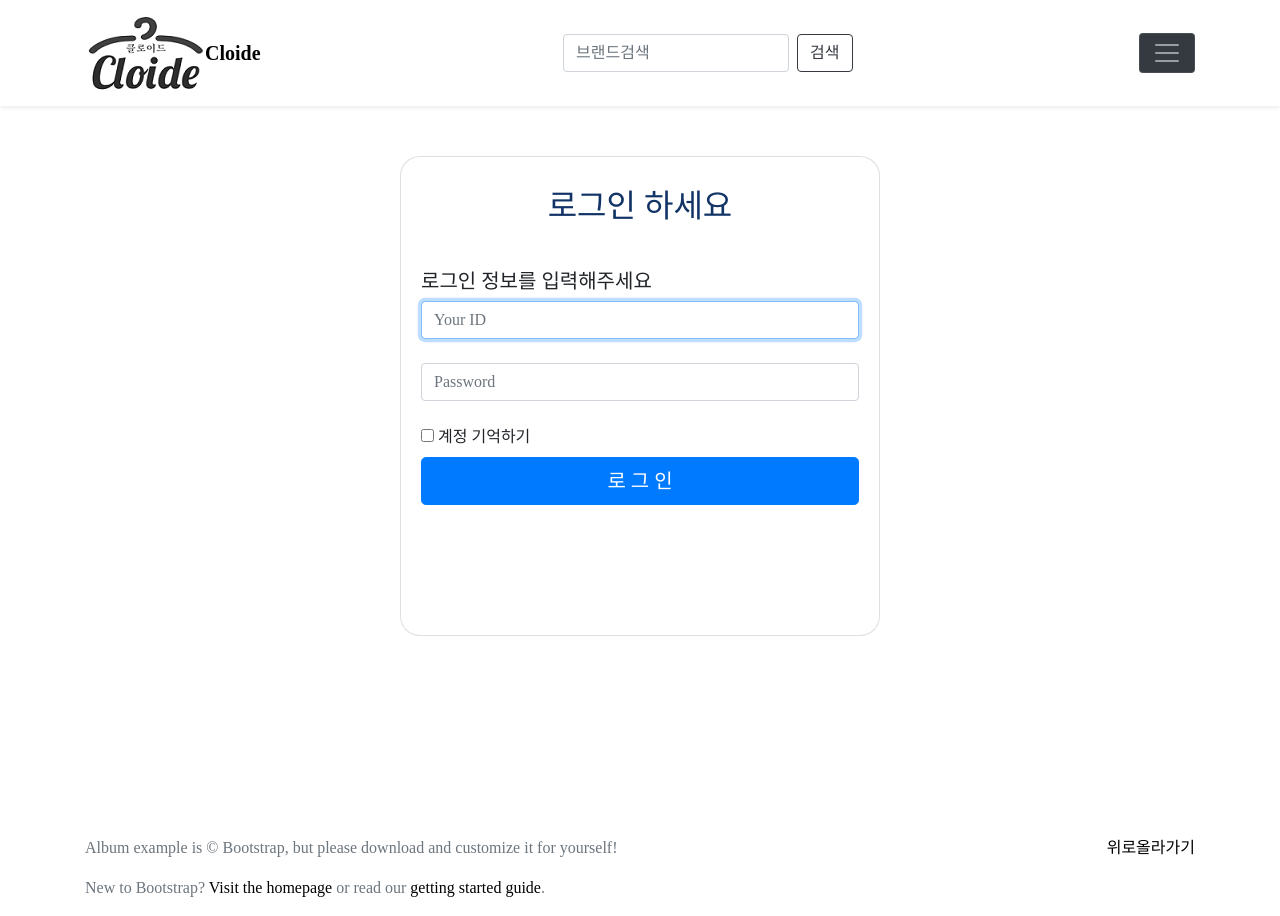
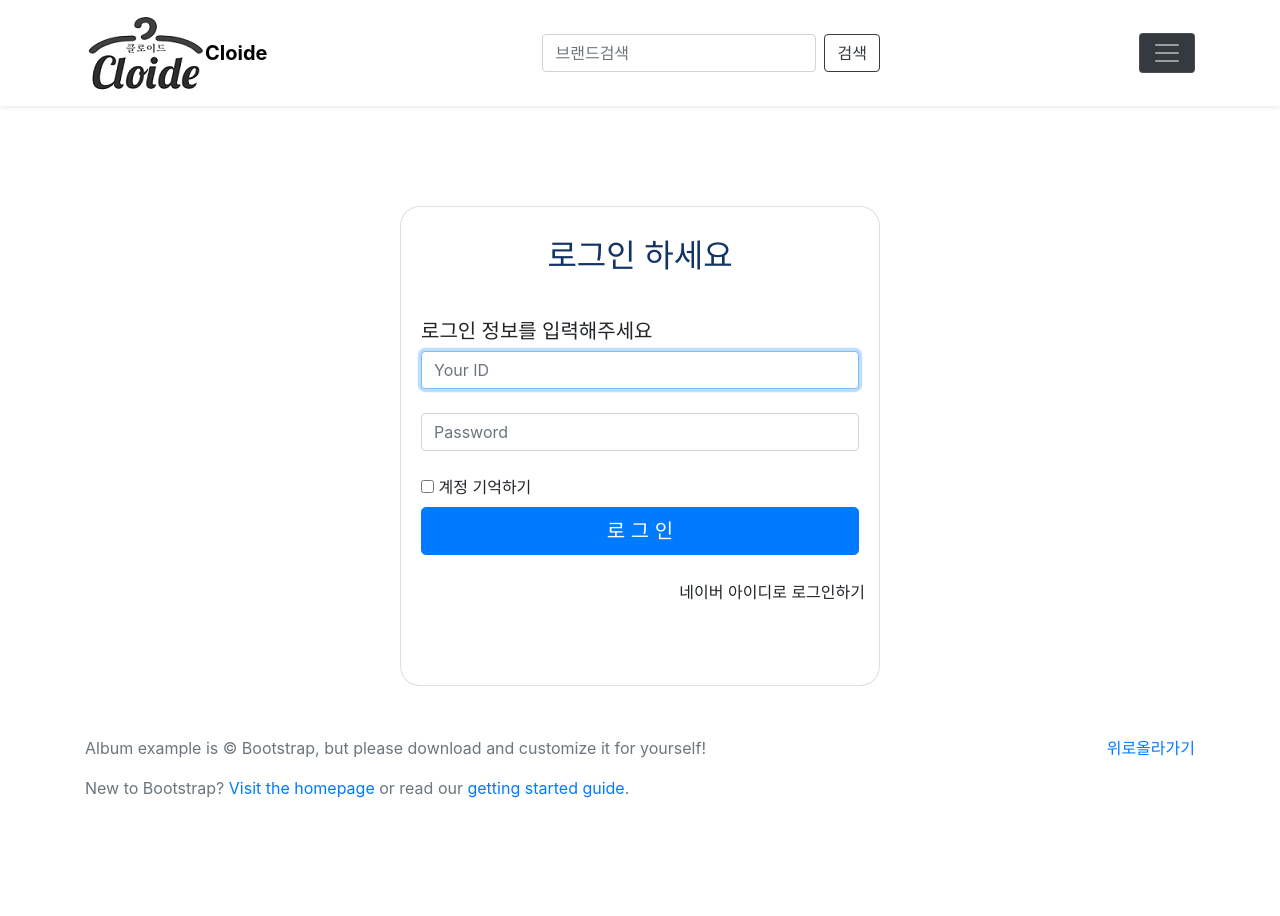
Before and after one commit to choijaehyeokk/Cloide, a Django app: page /login/ in a window 1280 px wide. After the commit the page ends 798 px from the top, so only its background shows below. Run offline with Django 3.2, Linux system fonts and the light colour scheme; some libraries are stand-ins or nearby versions; some web fonts are replaced.

Commit message:
simple_social_log

```diff
--- a/webproject/cloide/accounts/templates/login.html
+++ b/webproject/cloide/accounts/templates/login.html
@@ -1,5 +1,31 @@
 {% extends 'base.html' %}
 {% block content %}
+
+<head>
+    <link rel="stylesheet" href="https://maxcdn.bootstrapcdn.com/bootstrap/4.0.0/css/bootstrap.min.css" integrity="sha384-Gn5384xqQ1aoWXA+058RXPxPg6fy4IWvTNh0E263XmFcJlSAwiGgFAW/dAiS6JXm" crossorigin="anonymous">
+    <meta charset="utf-8" />
+    <meta http-equiv="X-UA-Compatible" content="IE=edge" />
+    <meta name="viewport" content="user-scalable=no, initial-scale=1.0, maximum-scale=1.0, minimum-scale=1.0, width=device-width" />
+    <script src="//developers.kakao.com/sdk/js/kakao.min.js"></script>
+    <script type="text/javascript" src="https://static.nid.naver.com/js/naverLogin_implicit-1.0.3.js" charset="utf-8"></script>
+    <script type="text/javascript" src="http://code.jquery.com/jquery-1.11.3.min.js"></script>
+
+    <style>
+        #log_page {
+            margin:0 auto;
+            margin-top: 100px;
+            margin-bottom : 50px;
+        }
+
+        .social_log{
+          display:flex;
+          width:450px;
+          height:80px;
+          margin:0 auto;
+          margin-top:20px;
+          margin-bottom:30px;
+          justify-content: space-between;
+
 
     <style>
         #log_page {
@@ -33,8 +59,40 @@
         <button id="btn-Yes" class="btn btn-lg btn-primary btn-block" type="submit">로 그 인</button>
       </form>
 		</div>
-	</div>
-
 	<div class="modal">
 </div>
+
+  <div class="social_log">
+    <a id="kakao-login-btn"></a>
+    <a href="http://developers.kakao.com/logout"></a>
+    <script type='text/javascript'>
+        //<![CDATA[
+        // 사용할 앱의 JavaScript 키를 설정해 주세요.
+        Kakao.init('b34fa2697c149c6e2a56f77db584cdf1');
+        // 카카오 로그인 버튼을 생성합니다.
+        Kakao.Auth.createLoginButton({
+            container: '#kakao-login-btn',
+            success: function (authObj) {
+                alert(JSON.stringify(authObj));
+            },
+            fail: function (err) {
+                alert(JSON.stringify(err));
+            }
+        });
+      //]]>
+    </script>
+
+  <div id="naver_id_login">네이버 아이디로 로그인하기</div>
+  <script type="text/javascript">
+  	var naver_id_login = new naver_id_login("_7Lct6hqz3pwGbV6rY5Q", "http://127.0.0.1:8000/accounts/naver/login/callback/");
+  	var state = naver_id_login.getUniqState();
+  	naver_id_login.setButton("green",3,48);
+  	naver_id_login.setDomain("http://127.0.0.1:8000");
+  	naver_id_login.setState(state);
+  	naver_id_login.setPopup();
+  	naver_id_login.init_naver_id_login();
+  </script>
+</div>
+</div>
+
 {% endblock %}
```
Also changed, not shown: webproject/cloide/accounts/templates/signup.html (+4 -3 lines), webproject/cloide/home/templates/intro.html (+25 -0 lines).
